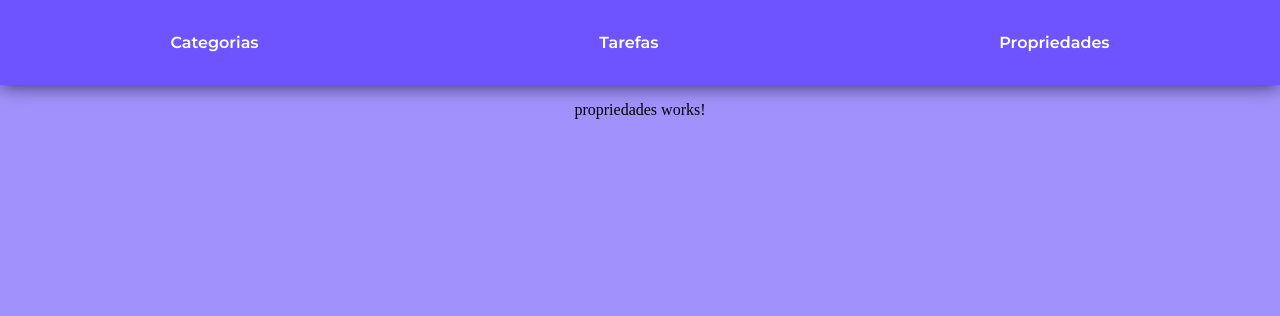
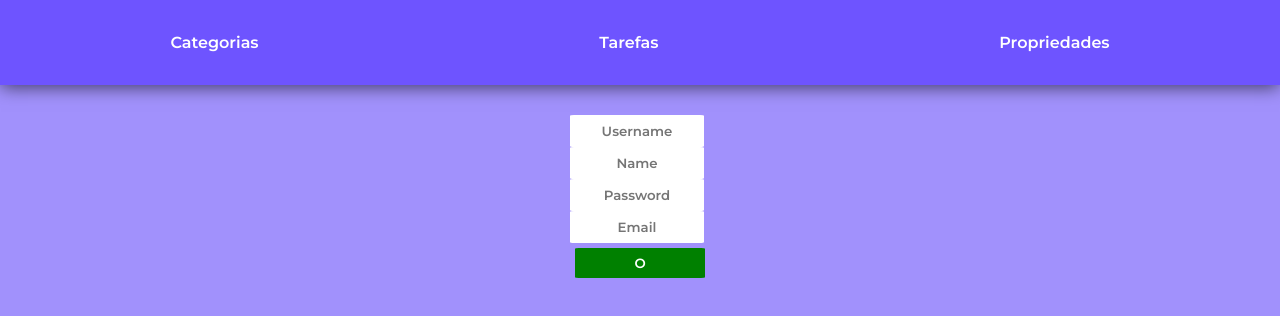
Before and after one commit to GabrielLukaA/TodoAPPHtml, an Angular app: page /propriedades in a window 1280 px wide. Shown: the top 316 px of the page. Built offline with nearby package versions, Linux system fonts and the light colour scheme; no server answers.

Commit message:
implementa Cadastro

```diff
--- a/package.json
+++ b/package.json
@@ -3,7 +3,7 @@
   "version": "0.0.0",
   "scripts": {
     "ng": "ng",
-    "start": "ng serve --o",
+    "start": "SET NODE_OPTIONS=--openssl-legacy-provider && ng serve --o",
     "build": "ng build",
     "test": "ng test",
     "lint": "ng lint",
--- a/src/app/propriedades/propriedades.component.html
+++ b/src/app/propriedades/propriedades.component.html
@@ -1,3 +1,7 @@
-<p>
-  propriedades works!
-</p>
+<div style="display: flex; flex-direction: column; padding: 30px;">
+<input type="text" [(ngModel)]="id" placeholder="Username">
+<input type="text" [(ngModel)]="name" placeholder="Name">
+<input type="password" [(ngModel)]="password" placeholder="Password">
+<input type="email" [(ngModel)]="email" placeholder="Email">
+<button (click)="fazRequisicao()">O</button>
+</div>
--- a/src/app/propriedades/propriedades.component.ts
+++ b/src/app/propriedades/propriedades.component.ts
@@ -1,5 +1,6 @@
 import { Component, OnInit } from '@angular/core';
-
+import { User } from 'src/models/users/user';
+import { UserRepository } from 'src/repositories/user.repository';
 @Component({
   selector: 'app-propriedades',
   templateUrl: './propriedades.component.html',
@@ -7,7 +8,76 @@ import { Component, OnInit } from '@angular/core';
 })
 export class PropriedadesComponent implements OnInit {
 
+  id: string = "";
+  name: string = "";
+  password: string = "";
+  email: string = "";
+  private users: User[] = [];
+  user: User = {
+    id: '',
+    name: '',
+    password: '',
+    email: '',
+    groups: '',
+    cardPermissions: [],
+    propertiesPermissions: []
+
+  };
+  url: string  = "http://localhost:4300/usuarios/";
+
+  fazRequisicao(){
+    const usuario = {
+      id:this.id,
+      name: this.name,
+      password: this.password,
+      email: this.email,
+      groups: 'N/A',
+      cardPermissions: 'Move, Edit, Add, Delete',
+      propertiesPermissions: 'Edit, Add, Delete'
+
+    };
+    async function createUser() {
+      try {
+        const response = await fetch('http://localhost:4300/usuarios', {
+          method: 'POST',
+          headers: {
+            'Content-Type': 'application/json'
+          },
+          body: JSON.stringify(usuario)
+        });
+
+        if (response.ok) {
+          const data = await response.json();
+          console.log('Usuário criado:', data);
+        } else {
+          console.error('Ocorreu um erro:', response.status);
+        }
+      } catch (error) {
+        console.error('Ocorreu um erro:', error);
+      }
+    }
+    createUser();
+
+    this.id = ''
+    this.name = ''
+    this.email = ''
+    this.password = ''
+  }
+
+  constructor(
+    private userRepository: UserRepository
+  ) {
+    userRepository.getUsers().subscribe({
+      next: (value) =>{
+        this.users = value;
+        // console.log("Oi user  ")
+        // console.log(this.users)
+      }
+    })
+
+  }
   ngOnInit() {
   }
 
+
 }
```
